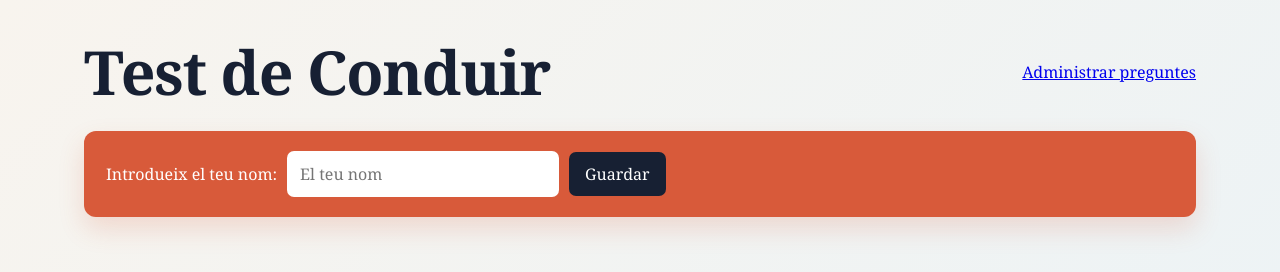
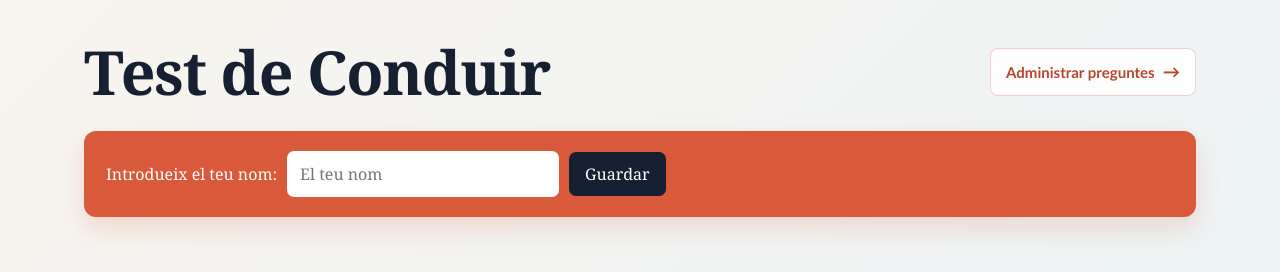
Before and after one commit to MarcCara/TR0, a plain HTML site: page frontend/index.html in a window 1280 px wide. Drawn offline with Linux system fonts and the light colour scheme.

Commit message:
feat: enhance admin interface with improved styling and hover effects for admin link

```diff
--- a/frontend/index.html
+++ b/frontend/index.html
@@ -10,7 +10,7 @@
 
     <header class="capcalera-pagina">
         <h1>Test de Conduir</h1>
-        <a href="/admin.html">Administrar preguntes</a>
+        <a class="enllac-admin" href="/admin.html">Administrar preguntes</a>
         <button id="btn-esborrar-nom" class="hidden">Cerrar sesión</button>
     </header>
 
--- a/frontend/styles.css
+++ b/frontend/styles.css
@@ -38,8 +38,37 @@ h1 {
 }
 
 button,
-input {
+input,
+a {
     font: inherit;
+}
+
+.enllac-admin {
+    display: inline-flex;
+    align-items: center;
+    gap: 8px;
+    padding: 10px 15px;
+    border: 1px solid rgba(216, 90, 58, 0.28);
+    border-radius: 8px;
+    color: var(--accent-dark);
+    background: rgba(255, 255, 255, 0.82);
+    font-family: 'Trebuchet MS', sans-serif;
+    font-size: 0.94rem;
+    font-weight: 700;
+    text-decoration: none;
+    transition: color 160ms ease, background-color 160ms ease, transform 160ms ease, box-shadow 160ms ease;
+}
+
+.enllac-admin::after {
+    content: '→';
+    font-size: 1.15em;
+}
+
+.enllac-admin:hover {
+    color: #fff;
+    background: var(--accent-dark);
+    box-shadow: 0 5px 12px rgba(23, 32, 51, 0.14);
+    transform: translateY(-1px);
 }
 
 button {
```
Also changed, not shown: frontend/admin.css (+10 -1 lines).
